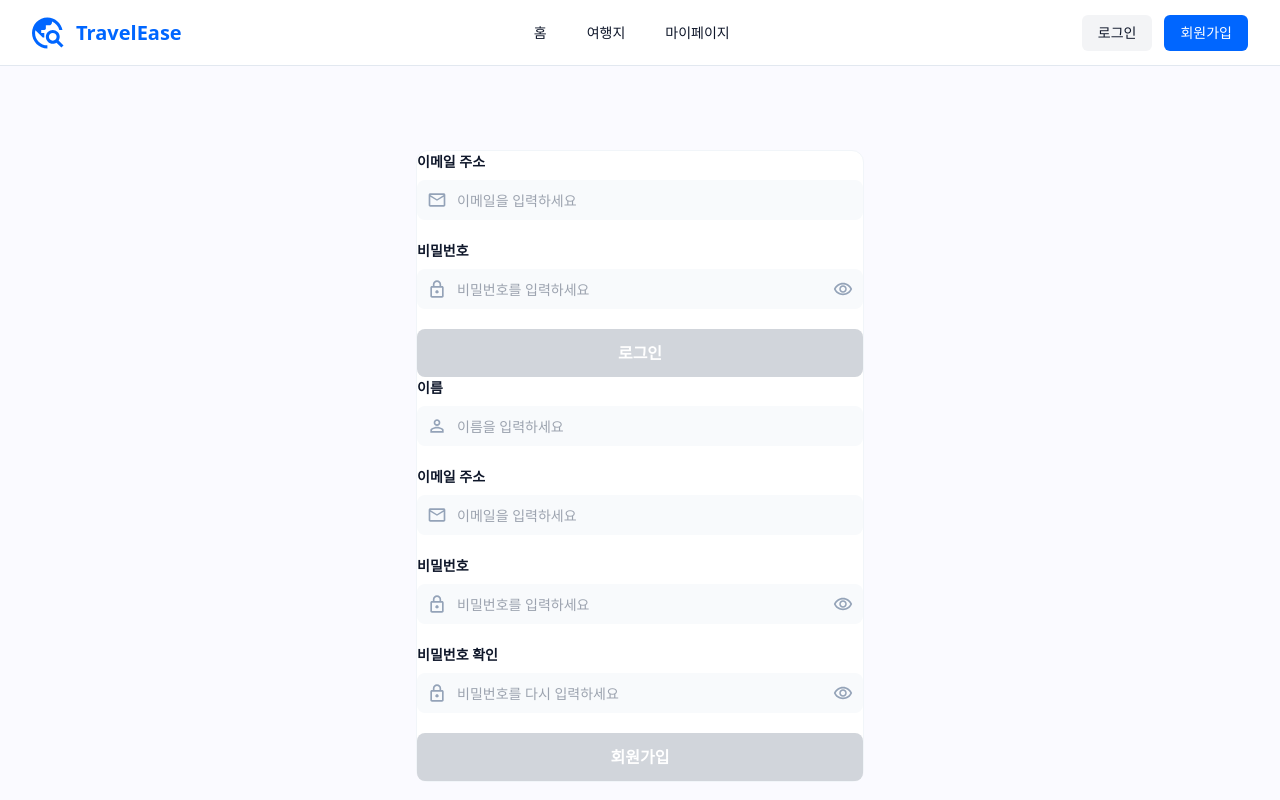
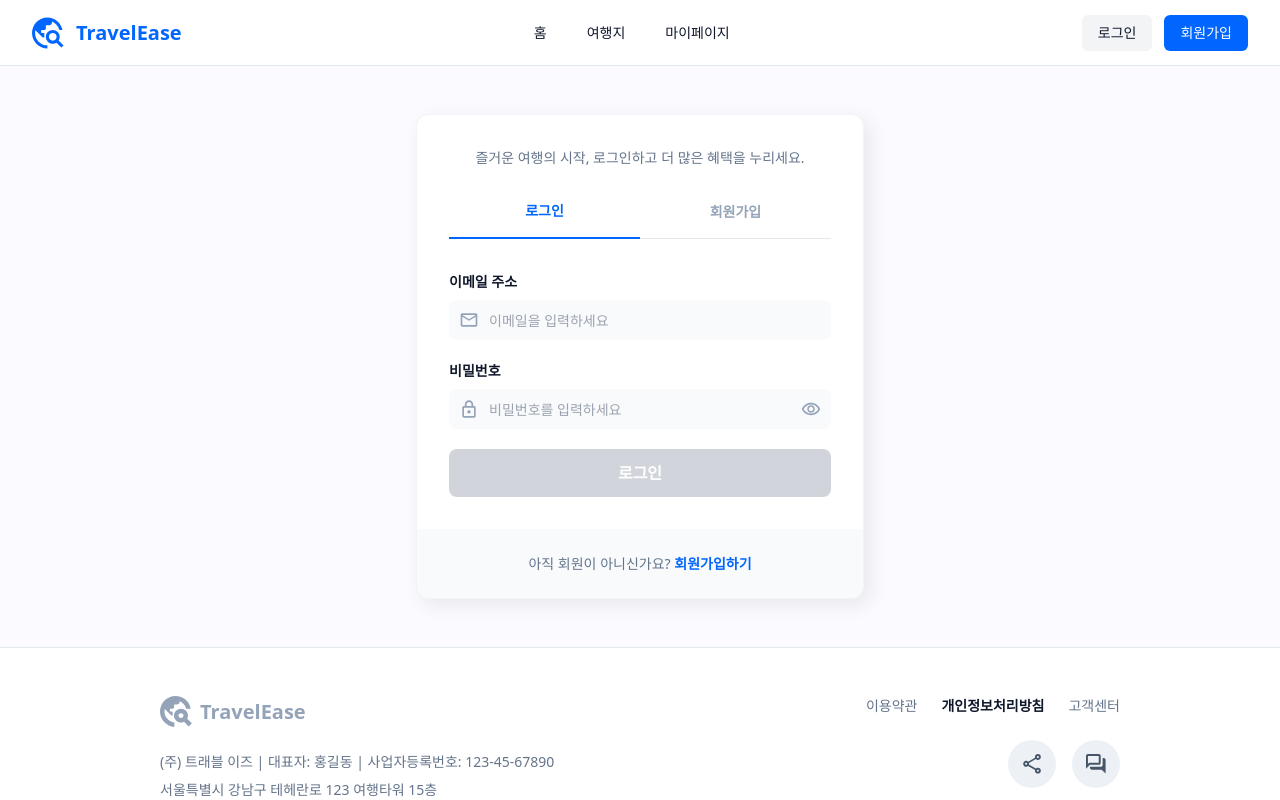
Before and after one commit to goorm-team-2/travel-fe, a React (Vite) app: page /auth in a window 1280 px wide. Shown: the top 800 px of the page. Built offline with nearby package versions, Linux system fonts and the light colour scheme.

Commit message:
feat: 로그인/회원가입 ui 완료 (#5)

```diff
--- a/src/components/layout/Header.tsx
+++ b/src/components/layout/Header.tsx
@@ -30,14 +30,14 @@ export default function Header() {
 
         <div className="flex items-center gap-3">
           <Link
-            to="/login"
+            to="/auth?tab=login"
             className="rounded-md bg-gray-100 px-4 py-2 text-sm font-medium text-[#0F172A] hover:bg-gray-200"
           >
             로그인
           </Link>
 
           <Link
-            to="/signup"
+            to="/auth?tab=signup"
             className="rounded-md bg-[#0066FF] px-4 py-2 text-sm font-medium text-white hover:opacity-90"
           >
             회원가입
--- a/src/pages/Auth/Auth.tsx
+++ b/src/pages/Auth/Auth.tsx
@@ -1,11 +1,68 @@
+import { useSearchParams } from 'react-router-dom';
 import LoginForm from './login';
 import SignupForm from './signup';
 
+type Tab = 'login' | 'signup';
+
 export default function Auth() {
+  const [searchParams, setSearchParams] = useSearchParams();
+  const tab = searchParams.get('tab') === 'signup' ? 'signup' : 'login';
+
+  const messages: Record<Tab, string> = {
+    login: '즐거운 여행의 시작, 로그인하고 더 많은 혜택을 누리세요.',
+    signup: 'TravelEase에 오신 것을 환영합니다.',
+  };
+
   return (
-    <div className="w-[448px] bg-white border border-[#F1F5F9] rounded-[12px]">
-      <LoginForm />
-      <SignupForm />
+    <div className="w-[448px] bg-[#F8FAFC] border border-[#F1F5F9] rounded-[12px] shadow-[6px_6px_20px_rgba(0,0,0,0.08)]">
+      <div className="w-full flex flex-col bg-white p-8 gap-8 rounded-t-[12px]">
+        <p className="text-[#64748B] text-[14px] text-center">{messages[tab]}</p>
+
+        {/* 탭 */}
+        <div className="w-full flex font-bold text-[14px]">
+          <button
+            className={`text-center flex-1 pb-4 border-b ${
+              tab === 'login' ? 'text-primary border-b-2 border-b-primary' : 'text-[#94A3B8]'
+            }`}
+            onClick={() => setSearchParams({ tab: 'login' })}
+          >
+            로그인
+          </button>
+          <button
+            className={`text-center flex-1 pb-4 border-b ${
+              tab === 'signup' ? 'text-primary border-b-2 border-b-primary' : 'text-[#94A3B8]'
+            }`}
+            onClick={() => setSearchParams({ tab: 'signup' })}
+          >
+            회원가입
+          </button>
+        </div>
+
+        {tab === 'login' ? <LoginForm /> : <SignupForm />}
+      </div>
+      <div className="p-6 w-full text-center">
+        {tab === 'login' ? (
+          <p className="text-[14px] text-[#64748B]">
+            아직 회원이 아니신가요?{' '}
+            <span
+              className="hover:underline hover:cursor-pointer text-primary font-bold"
+              onClick={() => setSearchParams({ tab: 'signup' })}
+            >
+              회원가입하기
+            </span>
+          </p>
+        ) : (
+          <p className="text-[14px] text-[#64748B]">
+            이미 계정이 있으신가요?{' '}
+            <span
+              className="hover:underline hover:cursor-pointer text-primary font-bold"
+              onClick={() => setSearchParams({ tab: 'login' })}
+            >
+              로그인하기
+            </span>
+          </p>
+        )}
+      </div>
     </div>
   );
 }
--- a/src/pages/Auth/index.tsx
+++ b/src/pages/Auth/index.tsx
@@ -2,7 +2,7 @@ import Auth from './Auth';
 
 export default function AuthPage() {
   return (
-    <div className="bg-background min-h-[100vh] w-full flex items-center justify-center p-0 m-0">
+    <div className="bg-background w-full flex items-center justify-center py-12 m-0">
       <Auth />
     </div>
   );
```
